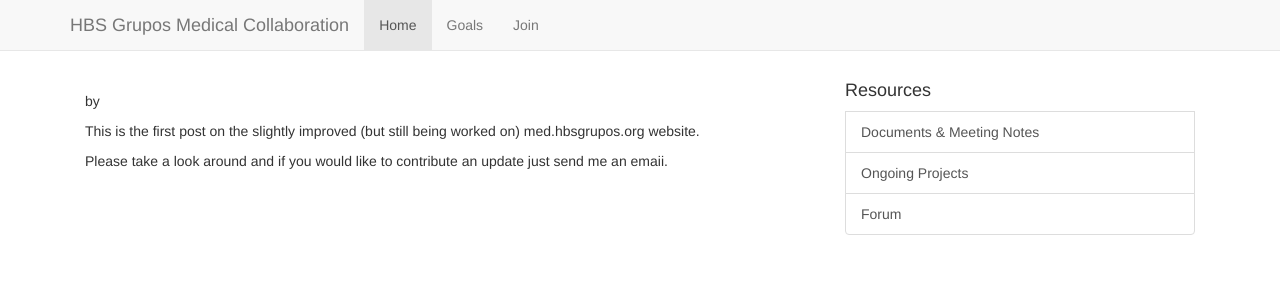
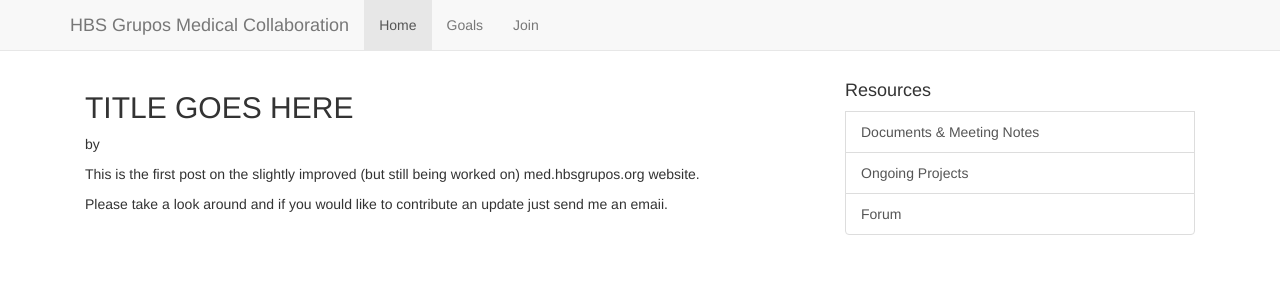
Before and after one commit to crmackay/med.hbsgrupos.org, a Jekyll site: the page built from _posts/2014-02-28-hello-world.md, in a window 1280 px wide. Shown: the top 300 px of the page. Built offline with Jekyll 4.4.1, drawn with Linux system fonts in a browser that asks for light colours; nearby versions of some CDN libraries; library files that are not in the unit come from our copies.

Commit message:
Update post.html

```diff
--- a/_layouts/post.html
+++ b/_layouts/post.html
@@ -1,7 +1,7 @@
 {% include header.html %}
 			<div class="col-md-7 col-md-pull-4">
 			<h2>
-				{{post.title}}
+				TITLE GOES HERE{{post.title}}
 			</h2>
 			<p>
 				{{post.date | date_to_string}} by <em>{{post.author}}</em>
```
